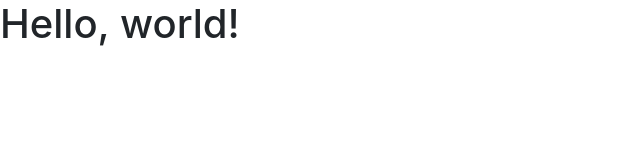
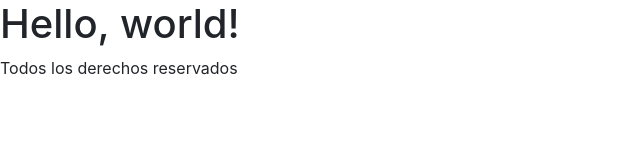
Before and after one commit to Rafa-1908/DEV, a plain HTML site: page index.html in a window 1280 px wide. Shown: the whole page, without its empty margins (0-640 px from the left). Drawn offline with nearby package versions, Linux system fonts and the light colour scheme.

Commit message:
Update index.html

```diff
--- a/index.html
+++ b/index.html
@@ -28,4 +28,6 @@
   </body>
 
 
+<footer>
+    <p>Todos los derechos reservados</p>
 </footer>
```
